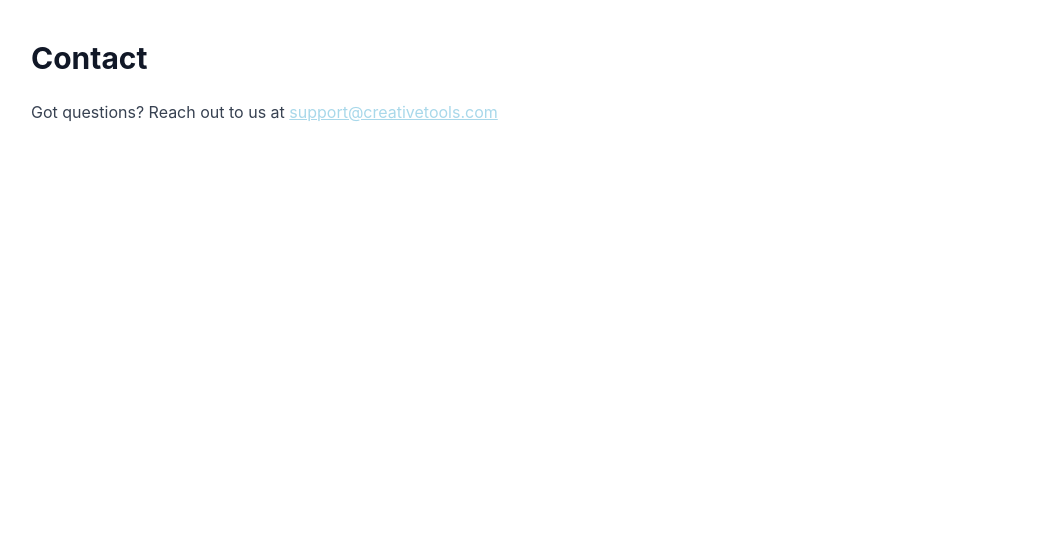
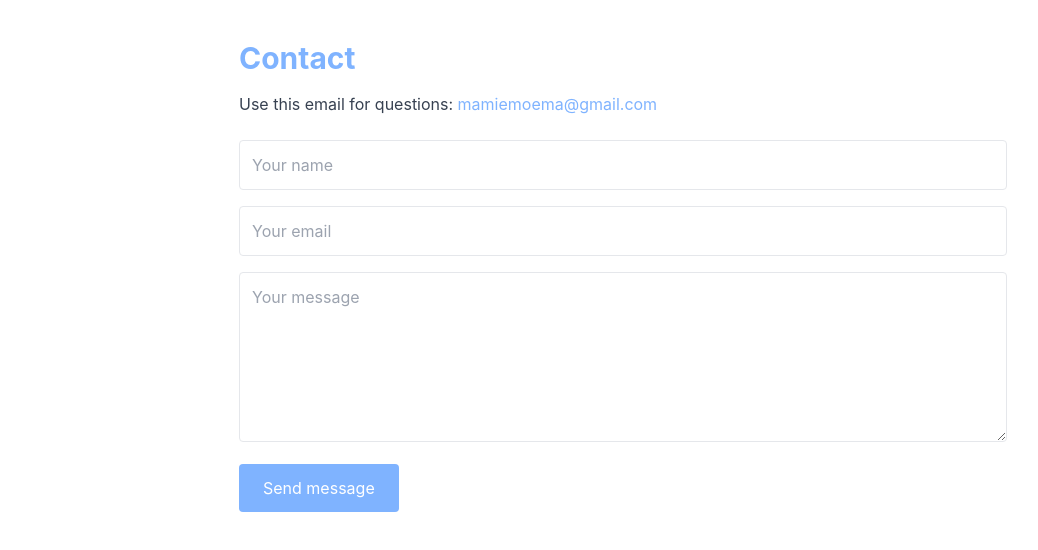
Before and after one commit to everyfun89/Creative-Tools-Shop., a Next.js app: page /contact in a window 1280 px wide. Shown: the top 550 px of the page, without its empty margins (17-1055 px from the left). Built offline with nearby package versions, Linux system fonts and the light colour scheme.

Commit message:
Update contact.js

```diff
--- a/pages/contact.js
+++ b/pages/contact.js
@@ -1,13 +1,53 @@
+// pages/contact.js
+"use client";
+import { useState } from "react";
+
 export default function Contact() {
+  const [name,setName] = useState("");
+  const [email,setEmail] = useState("");
+  const [message,setMessage] = useState("");
+  const [status,setStatus] = useState(null);
+
+  async function handleSubmit(e) {
+    e.preventDefault();
+    setStatus("sending");
+    const res = await fetch("/api/contact", {
+      method: "POST",
+      headers: {"Content-Type":"application/json"},
+      body: JSON.stringify({ name, email, message })
+    });
+    if (res.ok) {
+      setStatus("sent");
+      setName(""); setEmail(""); setMessage("");
+    } else {
+      const data = await res.json();
+      setStatus(data?.error || "error");
+    }
+  }
+
   return (
-    <div className="min-h-screen bg-white px-6 md:px-12 py-10">
-      <h1 className="text-3xl font-bold text-gray-900 mb-6">Contact</h1>
-      <p className="text-gray-700">
-        Got questions? Reach out to us at{" "}
-        <a href="mailto:support@creativetools.com" className="text-pastelBlue underline">
-          support@creativetools.com
-        </a>
-      </p>
+    <div className="min-h-screen bg-white px-6 py-10">
+      <div className="max-w-3xl mx-auto">
+        <h1 className="text-3xl font-bold text-[#7FB3FF] mb-4">Contact</h1>
+        <p className="text-gray-700 mb-6">
+          Use this email for questions: <a href="mailto:mamiemoema@gmail.com" className="text-[#7FB3FF]">mamiemoema@gmail.com</a>
+        </p>
+
+        <form onSubmit={handleSubmit} className="space-y-4">
+          <input value={name} onChange={(e)=>setName(e.target.value)} placeholder="Your name" className="w-full p-3 border rounded" required/>
+          <input value={email} onChange={(e)=>setEmail(e.target.value)} type="email" placeholder="Your email" className="w-full p-3 border rounded" required/>
+          <textarea value={message} onChange={(e)=>setMessage(e.target.value)} placeholder="Your message" className="w-full p-3 border rounded" rows="6" required/>
+          <div>
+            <button className="px-6 py-3 bg-[#7FB3FF] text-white rounded">Send message</button>
+          </div>
+        </form>
+
+        <div className="mt-6">
+          {status === "sending" && <div className="text-gray-600">Sending...</div>}
+          {status === "sent" && <div className="text-green-600">Message sent! We'll get back to you.</div>}
+          {status === "error" && <div className="text-red-600">Failed to send message.</div>}
+        </div>
+      </div>
     </div>
   );
 }
```
